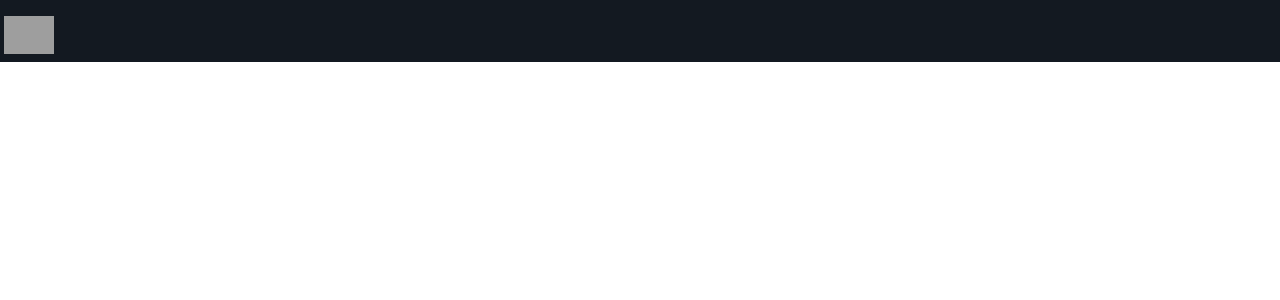
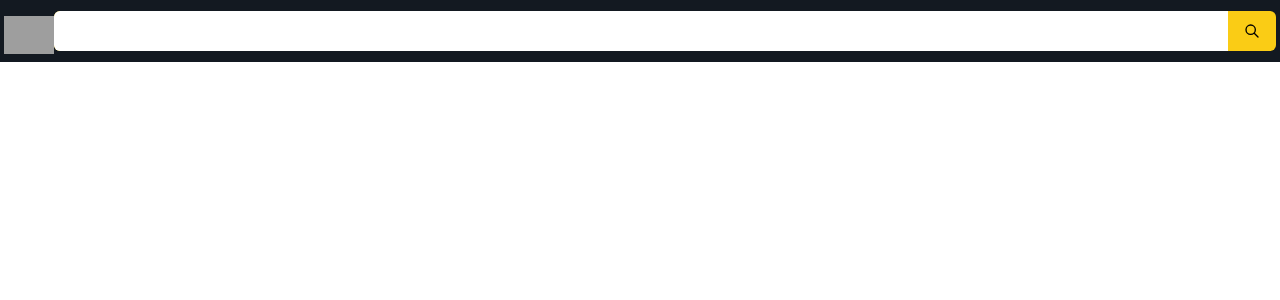
Before and after one commit to TanguyHOSPICE/amazonCloneV2, a Next.js app in the folder amazon-v2_tailwind_nextjs_stripe_nextauth_firebase_fakestoreapi/: page / in a window 1280 px wide. Shown: the top 300 px of the page. Built offline with nearby package versions, Linux system fonts and the light colour scheme; grey boxes are pictures that could not be loaded.

Commit message:
Header set up Top Nav: search

```diff
--- a/amazon-v2_tailwind_nextjs_stripe_nextauth_firebase_fakestoreapi/package.json
+++ b/amazon-v2_tailwind_nextjs_stripe_nextauth_firebase_fakestoreapi/package.json
@@ -9,6 +9,7 @@
 		"lint": "next lint"
 	},
 	"dependencies": {
+		"@heroicons/react": "^1.0.6",
 		"@reduxjs/toolkit": "^1.9.0",
 		"autoprefixer": "^10.4.13",
 		"next": "13.0.5",
--- a/amazon-v2_tailwind_nextjs_stripe_nextauth_firebase_fakestoreapi/src/components/Header.js
+++ b/amazon-v2_tailwind_nextjs_stripe_nextauth_firebase_fakestoreapi/src/components/Header.js
@@ -1,14 +1,27 @@
 import Image from 'next/image';
+import { MenuIcon, SearchIcon, ShoppingCartIcon, MagnifyingGlass } from '@heroicons/react/outline';
 
 function Header() {
 	return (
 		<header>
 			{/* Top Nav */}
 			<div className="flex items-center bg-amazon_blue p-1 flex-grow py-2">
+				{/* Logo */}
 				<div className="mt-2 flex items-center flex-grow sm:flex-grow-0">
 					<Image src="https://links.papareact.com/f90" width={50} height={4} objectFit="contain" className="cursor-pointer" />
 				</div>
+
+				{/* Search */}
+				<div className="bg-yellow-400 hover:bg-yellow-400 hidden sm:flex items-center h-10 rounded-md flex-grow cursor-pointer">
+					<input type="text" className="p-2 h-full w-6 flex-grow flex-shrink rounded-l-md focus:outline-none px-4" />
+					<SearchIcon className="h-12 p-4" />
+				</div>
+
+				{/* Right */}
 			</div>
+
+			{/* Bottom Nav */}
+			<div></div>
 		</header>
 	);
 }
```
Also changed, not shown: 1 other file (tests, documents, lock files or other folders).
